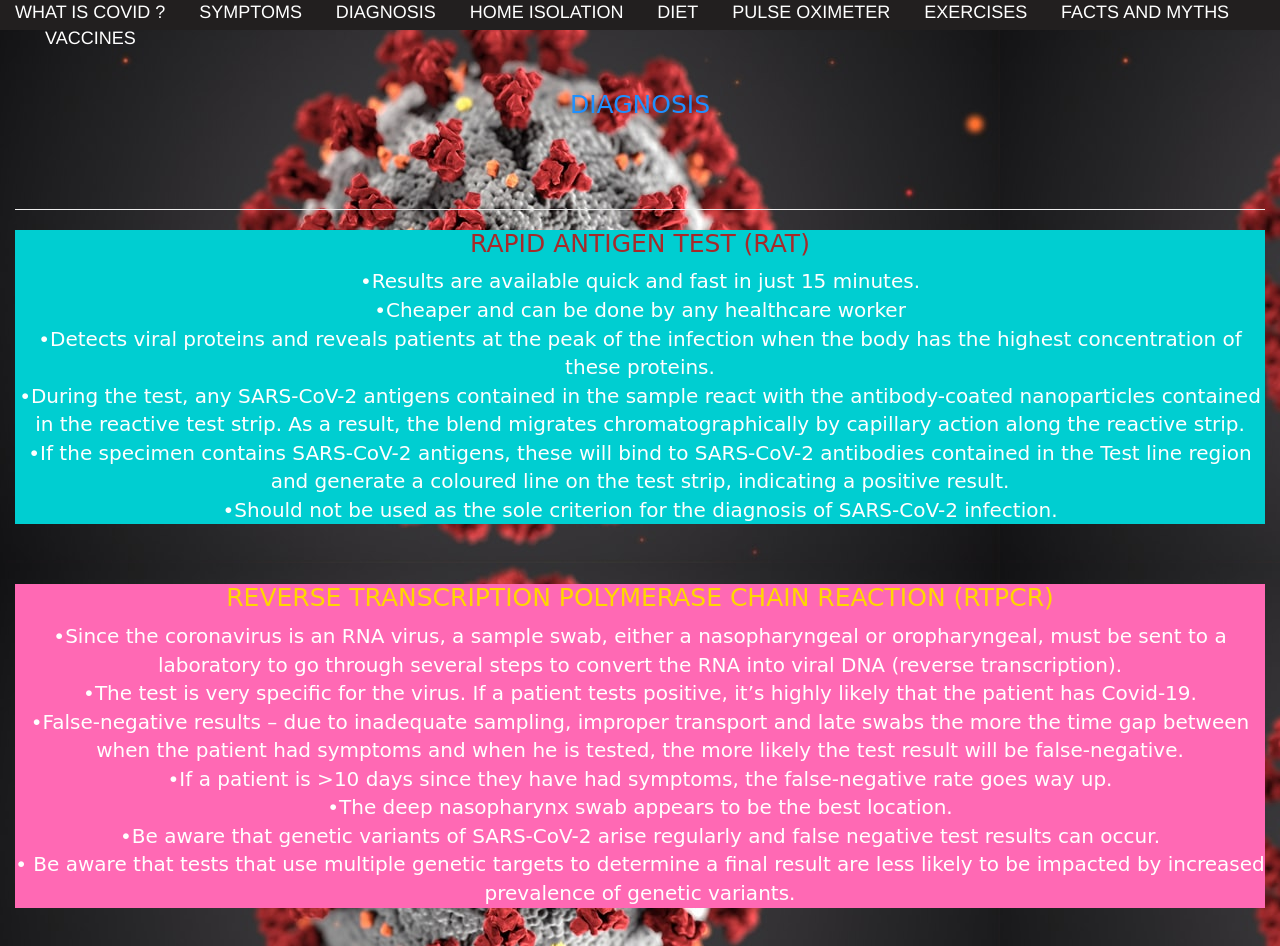
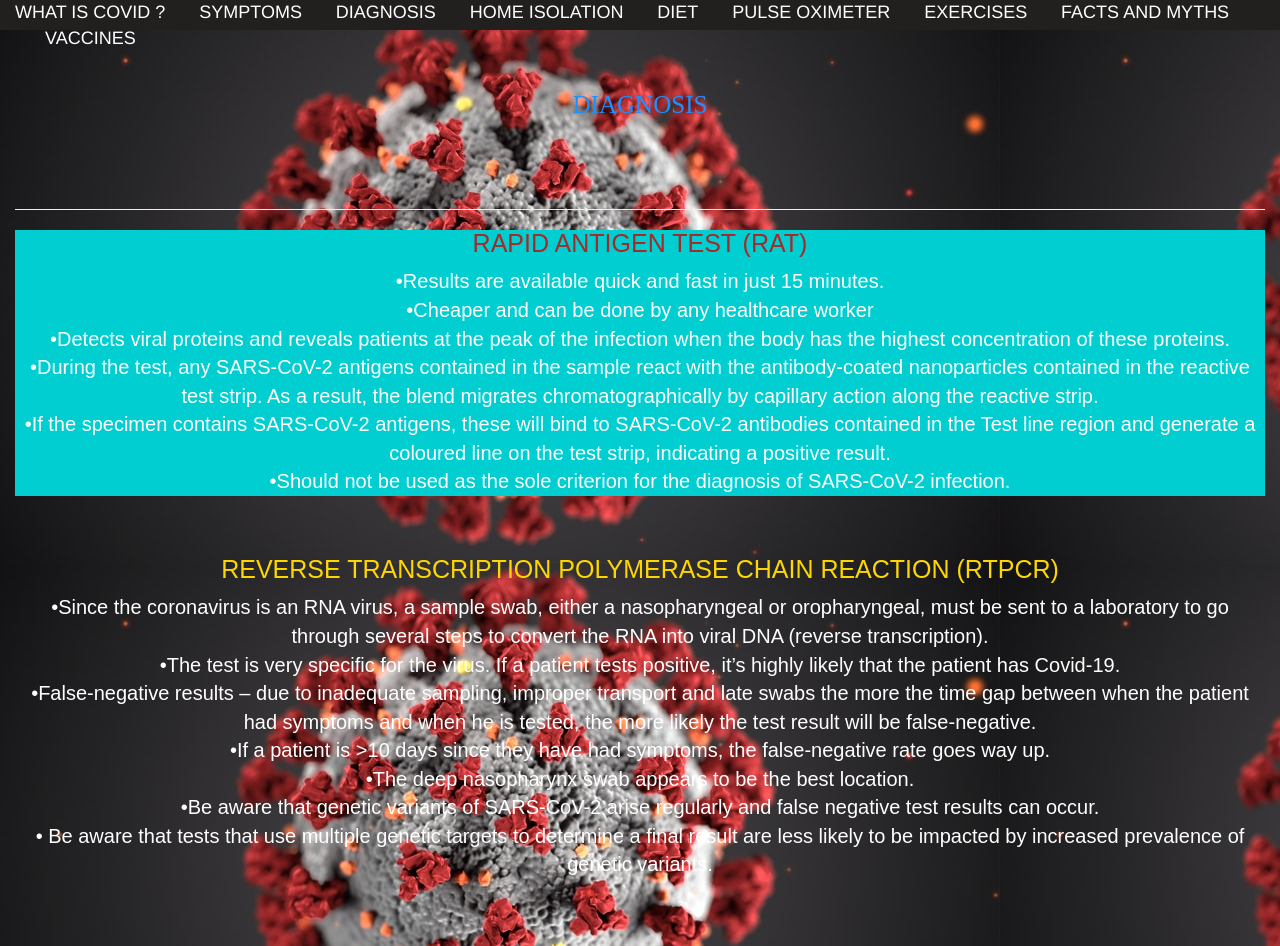
Before and after one commit to Bubby123456/covidopedia, a plain HTML site: page diagnosis.html in a window 1280 px wide. Shown: the top 946 px of the page. Drawn offline with nearby package versions, Linux system fonts and the light colour scheme.

Commit message:
Update diagnosis.css

```diff
--- a/diagnosis.css
+++ b/diagnosis.css
@@ -30,33 +30,34 @@ body {
 h2 {
     color: brown;
     font-size: 25px;
-    font-family: cursive;
+    font-family: arial;
 }
 .rat {
     color: white;
     background: darkturquoise;
     font-size: 20px;
-    font-family: cursive;
+    font-family: arial;
 }
 h5 {
     color: gold;
     font-size: 25px;
-    font-family: cursive;
+    font-family: arial;
 }
 .rtpcr {
     font-size: 20px;
-    font-family: cursive;
+    font-family: arial;
     color: white;
-    background-color: hotpink;
+    background-color: arial;
 }
 h1 {
     color: dodgerblue;
     font-size: 25px;
-    font-family: cursive;
+    font-family: aial;
 }
 .hrct {
     color: white;
     font-size: 20px;
-    font-family: cursive;
+    font-family: arial
+        ;
     background-color: mediumspringgreen;
 }
```
